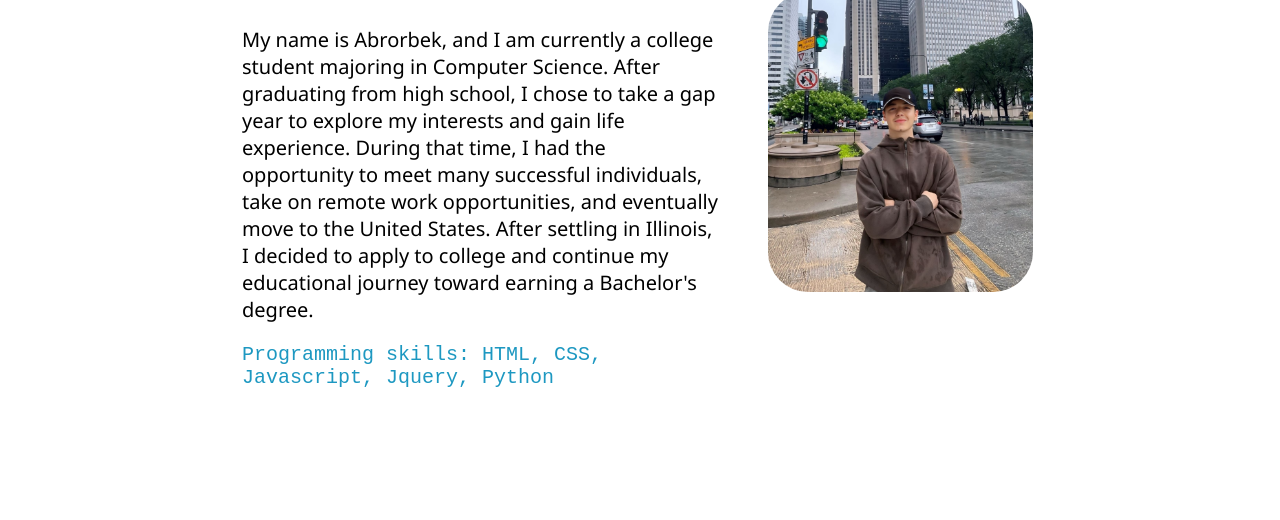
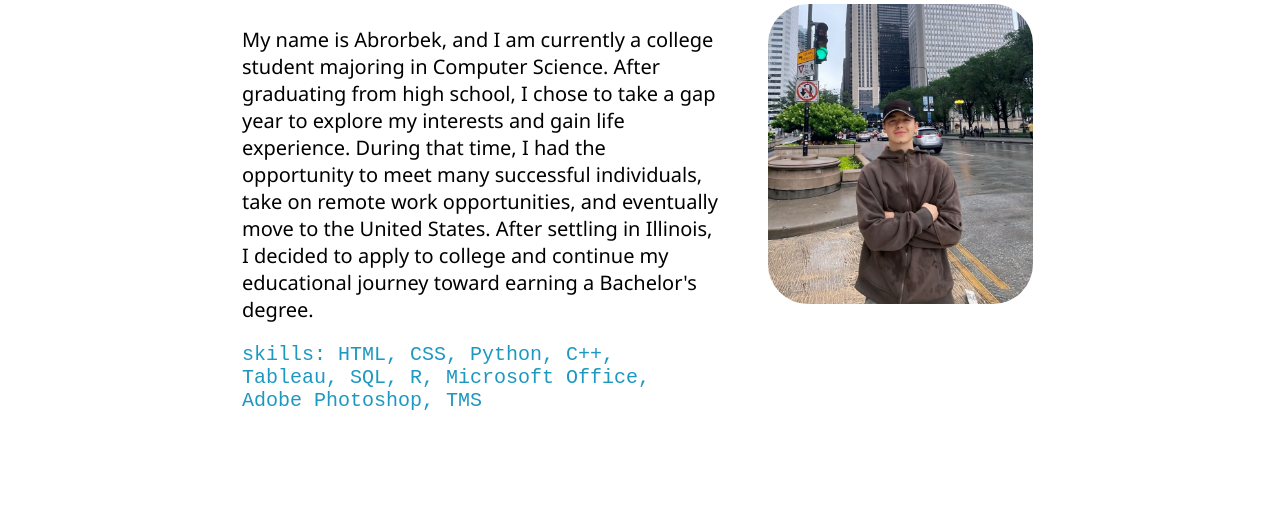
Before and after one commit to abrorkod/abrorbek_kodirov_portfolio_website, a plain HTML site: page about.html in a window 1280 px wide. Shown: the part 297-817 px from the top of the page. Drawn offline with Linux system fonts and the light colour scheme.

Commit message:
about.html

```diff
--- a/about.html
+++ b/about.html
@@ -51,8 +51,7 @@
         to the United States. After settling in Illinois, I decided to apply to college and continue my educational
         journey toward earning a Bachelor's degree.
       </p>
-      <p style="font-family: 'Roboto Mono', monospace; color: rgb(29, 152, 193);">Programming skills: HTML, CSS,
-        Javascript, Jquery, Python
+      <p style="font-family: 'Roboto Mono', monospace; color: rgb(29, 152, 193);">skills: HTML, CSS, Python, C++, Tableau, SQL, R, Microsoft Office, Adobe Photoshop, TMS
       </p>
 
     </main>
```
